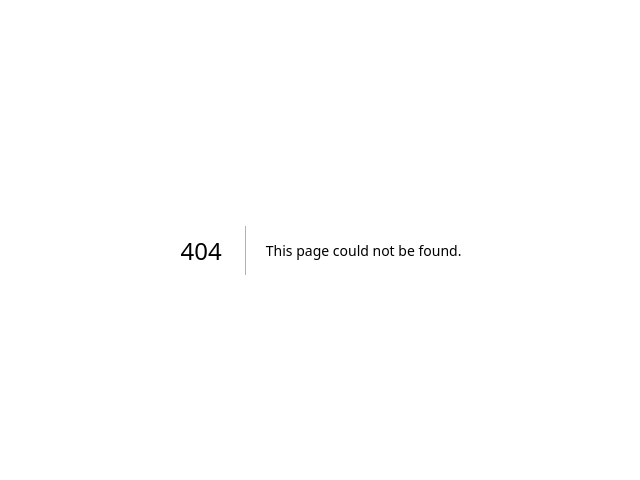
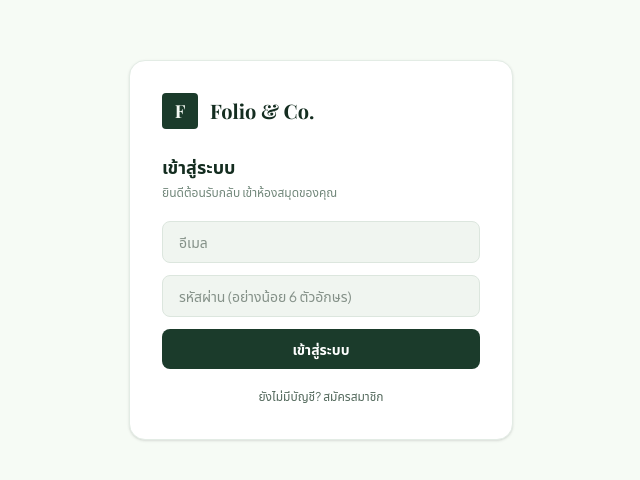
Before and after one commit to Wiphawan-Phonlap/folio-store, a Next.js app: page /login in a window 1280 px wide. Before the commit this address had no page. Shown: the part 150-630 px from the top of the page, without its empty margins (319-959 px from the left). Built offline with nearby package versions, Linux system fonts and the light colour scheme; a web font is replaced by a local one.

Commit message:
add login and signup

```diff
--- /dev/null
+++ b/app/login/page.tsx
@@ -0,0 +1,115 @@
+"use client";
+
+import { useState } from "react";
+import { useRouter } from "next/navigation";
+import Link from "next/link";
+import { createClient } from "@/lib/supabase-browser";
+
+export default function LoginPage() {
+  const router = useRouter();
+  const [mode, setMode] = useState<"login" | "signup">("login");
+  const [email, setEmail] = useState("");
+  const [password, setPassword] = useState("");
+  const [message, setMessage] = useState("");
+  const [loading, setLoading] = useState(false);
+
+  async function handleSubmit(e: React.FormEvent) {
+    e.preventDefault();
+    setLoading(true);
+    setMessage("");
+    const supabase = createClient();
+
+    if (mode === "signup") {
+      const { data, error } = await supabase.auth.signUp({ email, password });
+      if (error) {
+        setMessage(error.message);
+      } else if (data.session) {
+        router.push("/");
+        router.refresh();
+      } else {
+        setMessage("สมัครสำเร็จ กรุณาเช็คอีเมลเพื่อยืนยันบัญชี");
+      }
+    } else {
+      const { error } = await supabase.auth.signInWithPassword({
+        email,
+        password,
+      });
+      if (error) {
+        setMessage("อีเมลหรือรหัสผ่านไม่ถูกต้อง");
+      } else {
+        router.push("/");
+        router.refresh();
+      }
+    }
+    setLoading(false);
+  }
+
+  return (
+    <main className="flex min-h-screen items-center justify-center px-4">
+      <div className="w-full max-w-sm rounded-2xl border border-[#e3ece5] bg-white p-8 shadow-sm">
+        <Link href="/" className="mb-6 flex items-center gap-3">
+          <div className="flex h-9 w-9 items-center justify-center rounded bg-[#1b3b2b] font-serif text-lg font-bold text-[#f6fbf5]">
+            F
+          </div>
+          <span className="font-serif text-xl font-bold text-[#142d20]">
+            Folio &amp; Co.
+          </span>
+        </Link>
+
+        <h1 className="mb-1 text-lg font-bold text-[#142d20]">
+          {mode === "login" ? "เข้าสู่ระบบ" : "สมัครสมาชิก"}
+        </h1>
+        <p className="mb-5 text-xs text-[#71877a]">
+          {mode === "login"
+            ? "ยินดีต้อนรับกลับ เข้าห้องสมุดของคุณ"
+            : "สร้างบัญชีเพื่อเริ่มสะสมหนังสือ"}
+        </p>
+
+        <form onSubmit={handleSubmit} className="space-y-3">
+          <input
+            type="email"
+            required
+            value={email}
+            onChange={(e) => setEmail(e.target.value)}
+            placeholder="อีเมล"
+            className="w-full rounded-lg border border-[#dce6de] bg-[#f0f5f0] px-4 py-2.5 text-sm outline-none focus:border-[#1b3b2b] focus:bg-white"
+          />
+          <input
+            type="password"
+            required
+            minLength={6}
+            value={password}
+            onChange={(e) => setPassword(e.target.value)}
+            placeholder="รหัสผ่าน (อย่างน้อย 6 ตัวอักษร)"
+            className="w-full rounded-lg border border-[#dce6de] bg-[#f0f5f0] px-4 py-2.5 text-sm outline-none focus:border-[#1b3b2b] focus:bg-white"
+          />
+          <button
+            type="submit"
+            disabled={loading}
+            className="w-full rounded-lg bg-[#1b3b2b] py-2.5 text-sm font-semibold text-white hover:bg-[#142d20] disabled:opacity-60"
+          >
+            {loading
+              ? "กำลังดำเนินการ..."
+              : mode === "login"
+              ? "เข้าสู่ระบบ"
+              : "สมัครสมาชิก"}
+          </button>
+        </form>
+
+        {message && <p className="mt-3 text-xs text-red-600">{message}</p>}
+
+        <button
+          onClick={() => {
+            setMode(mode === "login" ? "signup" : "login");
+            setMessage("");
+          }}
+          className="mt-5 w-full text-center text-xs text-[#52685b] hover:text-[#1b3b2b]"
+        >
+          {mode === "login"
+            ? "ยังไม่มีบัญชี? สมัครสมาชิก"
+            : "มีบัญชีแล้ว? เข้าสู่ระบบ"}
+        </button>
+      </div>
+    </main>
+  );
+}
--- /dev/null
+++ b/components/AuthButton.tsx
@@ -0,0 +1,61 @@
+"use client";
+
+import { useEffect, useState } from "react";
+import Link from "next/link";
+import { useRouter } from "next/navigation";
+import type { User } from "@supabase/supabase-js";
+import { createClient } from "@/lib/supabase-browser";
+
+export default function AuthButton() {
+  const router = useRouter();
+  const [user, setUser] = useState<User | null>(null);
+  const [ready, setReady] = useState(false);
+
+  useEffect(() => {
+    const supabase = createClient();
+    supabase.auth.getUser().then(({ data }) => {
+      setUser(data.user);
+      setReady(true);
+    });
+    const { data: listener } = supabase.auth.onAuthStateChange(
+      (_event, session) => {
+        setUser(session?.user ?? null);
+      }
+    );
+    return () => listener.subscription.unsubscribe();
+  }, []);
+
+  async function handleLogout() {
+    await createClient().auth.signOut();
+    router.refresh();
+  }
+
+  if (!ready) {
+    return <div className="h-9 w-24" />;
+  }
+
+  if (!user) {
+    return (
+      <Link
+        href="/login"
+        className="rounded-lg bg-[#1b3b2b] px-4 py-2 text-white hover:bg-[#142d20]"
+      >
+        เข้าสู่ระบบ
+      </Link>
+    );
+  }
+
+  return (
+    <div className="flex items-center gap-3">
+      <span className="hidden max-w-[140px] truncate text-[#52685b] sm:block">
+        {user.email}
+      </span>
+      <button
+        onClick={handleLogout}
+        className="rounded-lg border border-[#d0dcd2] bg-white px-4 py-2 text-[#1b3b2b] hover:bg-[#f0f5f0]"
+      >
+        ออกจากระบบ
+      </button>
+    </div>
+  );
+}
--- a/components/Header.tsx
+++ b/components/Header.tsx
@@ -1,3 +1,5 @@
+import AuthButton from "./AuthButton";
+
 export default function Header() {
   return (
     <header className="border-b border-[#e3ece5] bg-white">
@@ -29,12 +31,7 @@ export default function Header() {
           <a href="#" className="hidden hover:text-[#1b3b2b] md:block">
             ห้องสมุดของฉัน
           </a>
-          <a
-            href="#"
-            className="rounded-lg bg-[#1b3b2b] px-4 py-2 text-white hover:bg-[#142d20]"
-          >
-            เข้าสู่ระบบ
-          </a>
+          <AuthButton />
         </nav>
       </div>
     </header>
--- /dev/null
+++ b/lib/supabase-browser.ts
@@ -0,0 +1,8 @@
+import { createBrowserClient } from "@supabase/ssr";
+
+export function createClient() {
+  return createBrowserClient(
+    process.env.NEXT_PUBLIC_SUPABASE_URL!,
+    process.env.NEXT_PUBLIC_SUPABASE_ANON_KEY!
+  );
+}
```
